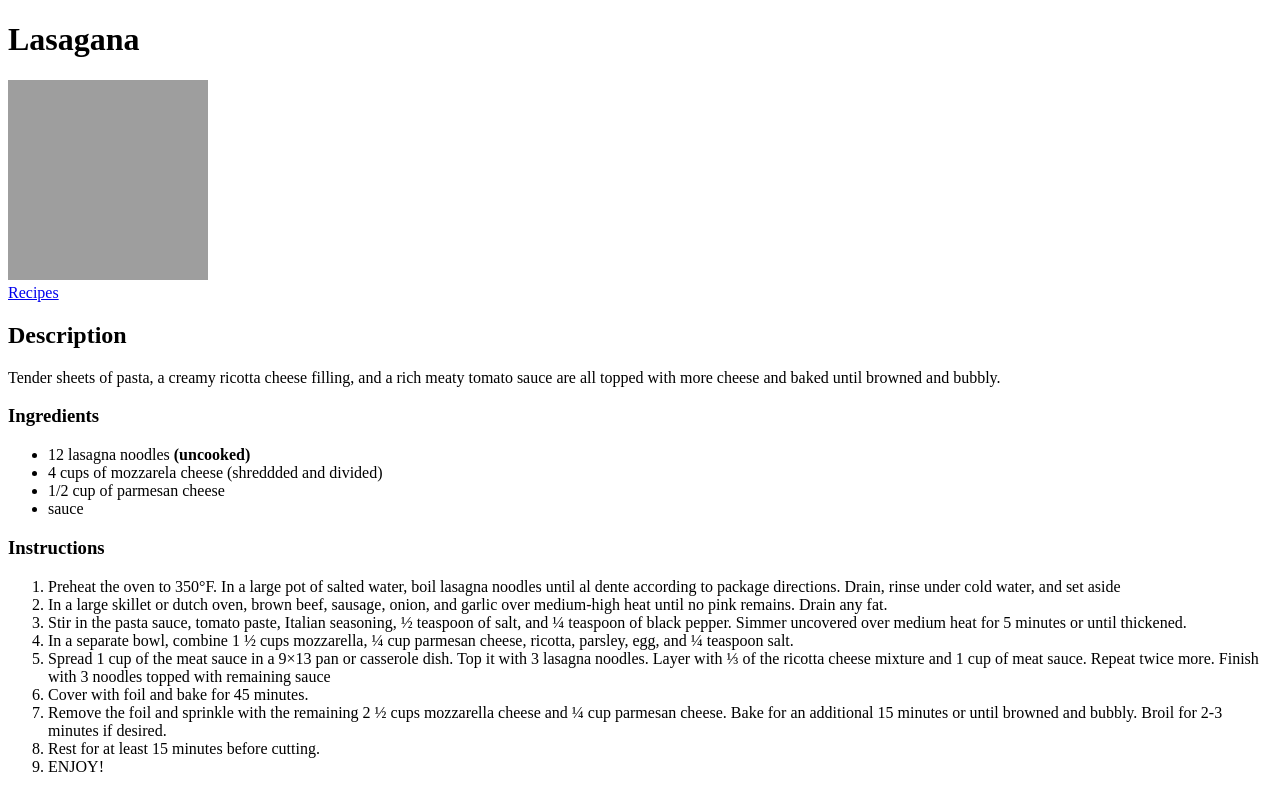
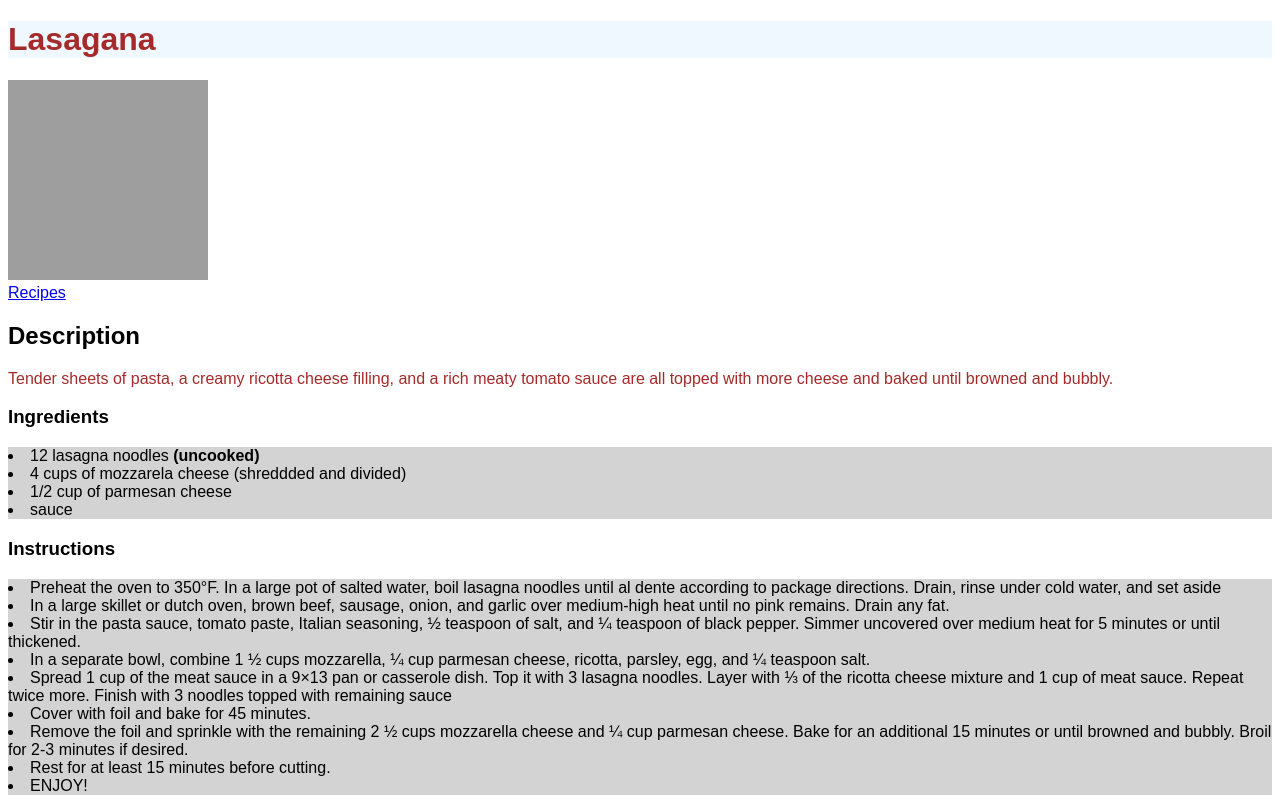
Before and after one commit to timmyk22/odin-recipes, a plain HTML site: page recipes/lasagna.html in a window 1280 px wide. Drawn offline with Linux system fonts and the light colour scheme; grey boxes are pictures that could not be loaded.

Commit message:
added css style to lasagna page

```diff
--- a/css/style.css
+++ b/css/style.css
@@ -1,7 +1,8 @@
 
 
 p {
-    color: red;
+    font-family: fantasy;
+    color: brown;
 }
 
 h1 {
@@ -22,3 +23,16 @@ h1 {
     background-color: lightgray;
 
 }
+
+h3 {
+    font-family: fantasy;
+    font-weight: bold;
+}
+
+h2 {
+    font-family: fantasy;
+}
+
+a {
+    font-family: fantasy;
+}
--- a/recipes/lasagna.html
+++ b/recipes/lasagna.html
@@ -4,6 +4,7 @@
     <meta charset="UTF-8">
     <meta name="viewport" content="width=device-width, initial-scale=1.0">
     <title>Odin Recipes</title>
+    <link rel="stylesheet" href="../css/style.css">
 </head>
 <body>
     <h1>Lasagana</h1>
@@ -15,14 +16,17 @@
     <p>Tender sheets of pasta, a creamy ricotta cheese filling, and a rich meaty tomato sauce are all topped with more cheese and baked until browned and bubbly.</p>
 
 <h3>Ingredients</h3>
+<div class="list"
 <ul>
     <li>12 lasagna noodles <strong>(uncooked)</strong></li>
     <li>4 cups of mozzarela cheese (shreddded and divided)
     <li>1/2 cup of parmesan cheese</li>
     <li>sauce</li>
 </ul>
+</div>
 
 <h3>Instructions</h3>
+<div class="list"
 <ol>
     <li>Preheat the oven to 350°F. In a large pot of salted water, boil lasagna noodles until al dente according to package directions. Drain, rinse under cold water, and set aside</li>
     <li>In a large skillet or dutch oven, brown beef, sausage, onion, and garlic over medium-high heat until no pink remains. Drain any fat.</li>
@@ -34,6 +38,7 @@
     <li>Rest for at least 15 minutes before cutting.</li>
     <li>ENJOY!</li>
 </ol>
+</div>
 
 
 
```
